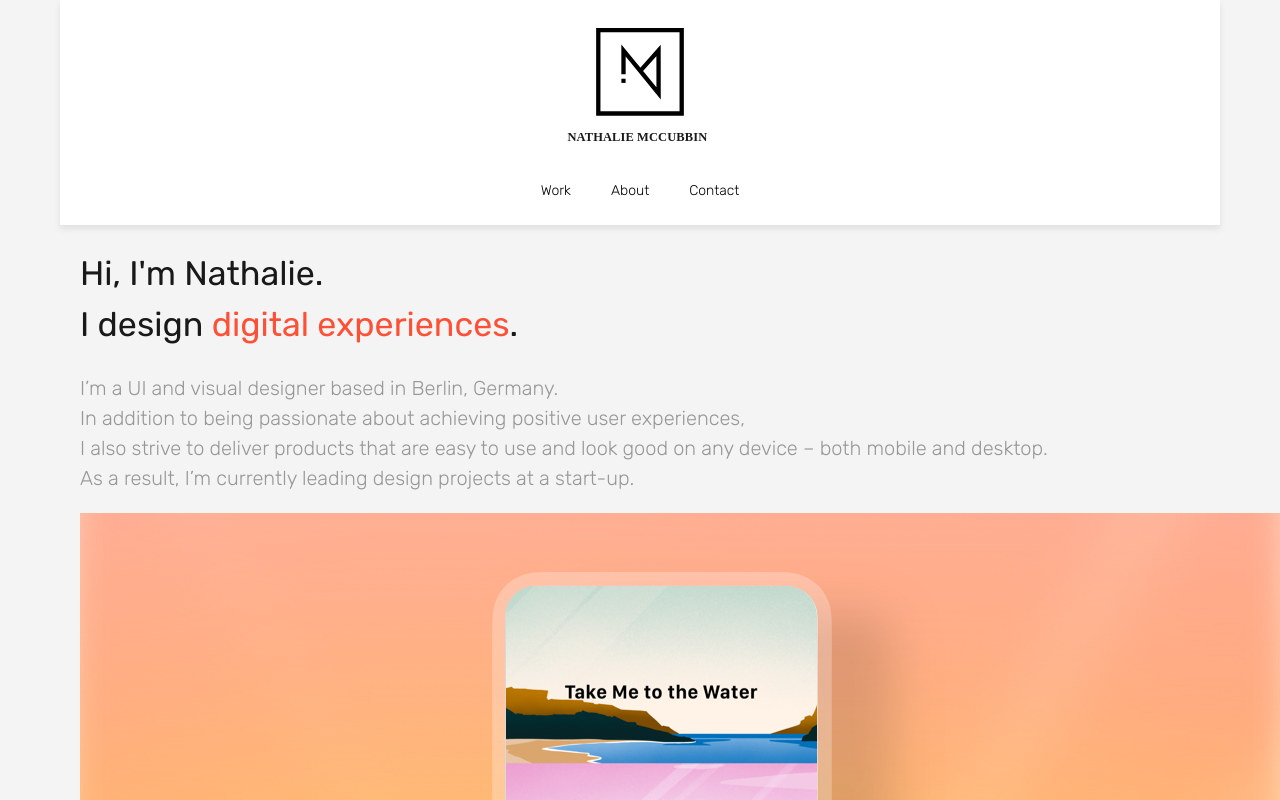
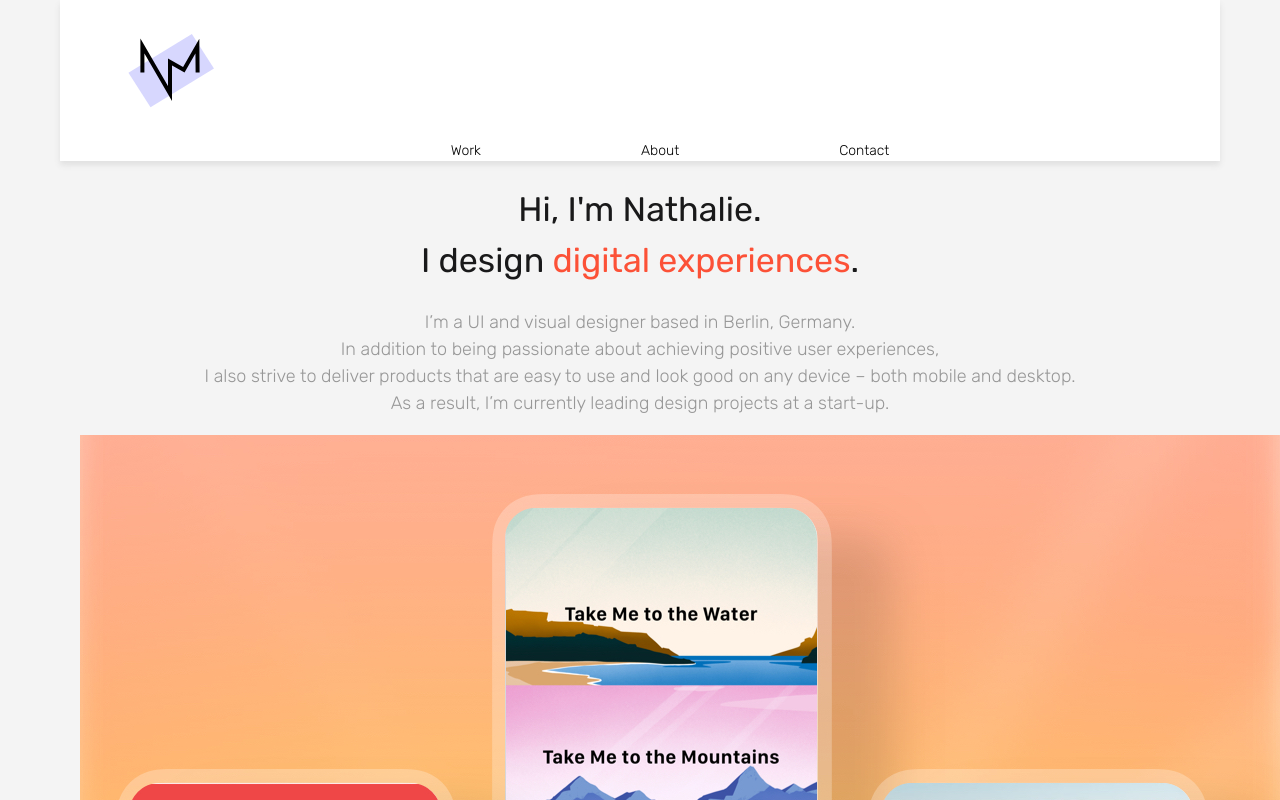
Before and after one commit to NatMay91/Nathalie-McCubbin-Portfolio, a plain HTML site: page index.html in a window 1280 px wide. Shown: the top 800 px of the page. Drawn offline with nearby package versions, Linux system fonts and the light colour scheme.

Commit message:
logo in header
logo and positioning updated

```diff
--- a/css/style.css
+++ b/css/style.css
@@ -25,25 +25,13 @@ body {
   margin: 0px;
 }
 
-header {
-  background-color: #ffffff;
-  padding: 10px;
-  box-shadow: 0px 4px 6px 0px #E0E0E0;
-  text-align: center;
-  position: relative;
-}
-
-.logo {
-  max-width: 150px;
-}
-
 
 h1 {
   color: #19191A;
   font-family: 'Rubik', sans-serif;
   font-size: 34px;
   font-weight: 400;
-  text-align: left;
+  text-align: center;
   }
 
 h2 {
@@ -89,9 +77,9 @@ h6 {
 p {
   color: #979797;
   font-family: 'Rubik', sans-serif;
-  font-size: 20px;
+  font-size: 18px;
   font-weight: 300;
-  text-align: left;
+  text-align: center;
   }
 
 
@@ -162,8 +150,25 @@ header ul {
 }
 
 header ul>li {
-  padding: 0 20px;
+  padding: 0 80px;
 }
+
+
+header {
+  background-color: #ffffff;
+  padding-left: 60px;
+  padding-top: 20px;
+  box-shadow: 0px 4px 6px 0px #E0E0E0;
+  position: relative;
+}
+
+.logo {
+  max-width: 100px;
+  padding-left: 0 60px;
+  align: left;
+  position: relative;
+}
+
 /* HEADER styling ends */
 
 main, footer {
--- a/index.html
+++ b/index.html
@@ -15,7 +15,7 @@
 
 <body>
   <header>
-   <img class="logo" src="./img/logo.svg" alt="logo">
+   <img class="logo" src="./img/nm-logo.svg" alt="logo">
     <nav>
       <ul>
         <li><a href="index.html">Work</a></li>
```
Also changed, not shown: img/nm-logo.svg (added), 2 other files.
